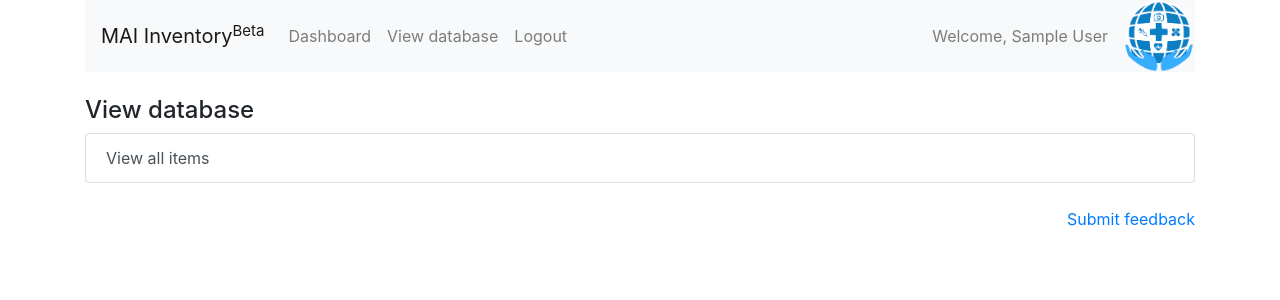
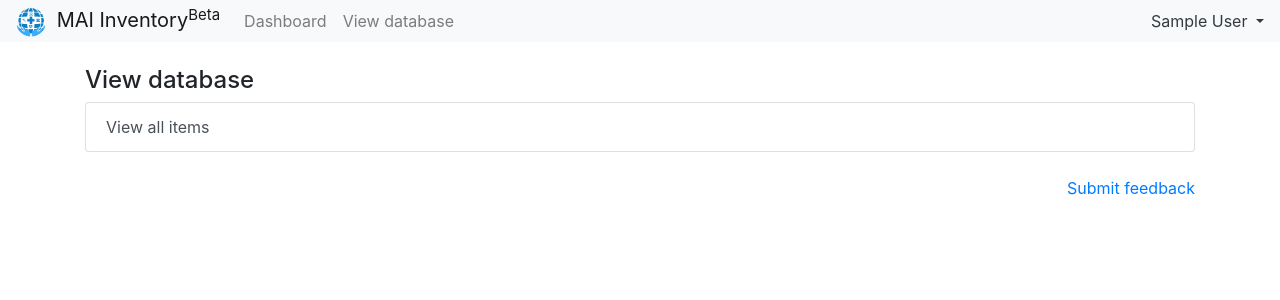
Before and after one commit to Talal-A/mai-inventory-mgr, a Flask app: page /view in a window 1280 px wide. Shown: the top 300 px of the page. Run offline with Flask 2, Linux system fonts and the light colour scheme; the visitor is signed in with stand-in values (Sample User, id 1); data that the repository does not hold is empty; some libraries are stand-ins or nearby versions.

Commit message:
[mai29] Updated header styling

```diff
--- a/app/templates/base.html
+++ b/app/templates/base.html
@@ -15,13 +15,11 @@
     <link href="https://fonts.googleapis.com/icon?family=Material+Icons" rel="stylesheet">
 
   </head>
+  {% include "navbar.html" %}
   <body>
     <div class="container">
-      {% include "navbar.html" %}
-
       {% block body %}
       {% endblock %}
-
       <!-- Optional JavaScript -->
       <!-- jQuery first, then Popper.js, then Bootstrap JS -->
       <script src="https://code.jquery.com/jquery-3.4.1.slim.min.js" integrity="sha384-J6qa4849blE2+poT4WnyKhv5vZF5SrPo0iEjwBvKU7imGFAV0wwj1yYfoRSJoZ+n" crossorigin="anonymous"></script>
@@ -33,4 +31,5 @@
       </footer>
     </div> <!-- /container -->
   </body>
+  {% include "footer.html" %}
 </html>
--- a/app/templates/navbar.html
+++ b/app/templates/navbar.html
@@ -1,34 +1,31 @@
-<style>
-  #nav-profile {
-    margin-right: 15px;
-  }
+<nav class="navbar navbar-light navbar-expand-lg bg-light sticky-top mb-4 pr-0 pt-0 pb-0">
+  <a class="navbar-brand" href="/">
+    <img src='/static/mai_logo.png' alt="Avatar" style="border-radius: 50%;height:30px;margin-right:5px;"/>
+    MAI Inventory<sup>Beta</sup></a>
+  <button class="navbar-toggler" type="button" data-toggle="collapse" data-target="#navbarSupportedContent" aria-controls="navbarSupportedContent" aria-expanded="false" aria-label="Toggle navigation">
+    <span class="navbar-toggler-icon"></span>
+  </button>
 
-  #nav-image {
-    display: inline-block;
-    width: 72px;
-    height: 72px;
-    background: no-repeat url("/static/mai_logo.png") center/cover;
-  }
-</style>
-
-<nav class="navbar navbar-light navbar-expand-lg bg-light sticky-top mb-4 pr-0 pt-0 pb-0">
-
-  <a class="navbar-brand" href="/">MAI Inventory<sup>Beta</sup></a>
-  <div class="collapse navbar-collapse">
-    <div class="nav navbar-nav mr-auto">
-      <a class="nav-item nav-link" href="/dashboard">Dashboard</a>
-      <a class="nav-item nav-link" href="/view">View database</a>
-      {% if USER.is_authenticated %}
-        <a class="nav-item nav-link" href="/logout">Logout</a>
-      {% endif %}
-
-    </div>
+  <div class="collapse navbar-collapse" id="navbarSupportedContent">
+    <ul class="navbar-nav mr-auto">
+      <li class="nav-item">
+        <a class="nav-item nav-link" href="/dashboard">Dashboard</a>
+      </li>
+      <li class="nav-item">
+        <a class="nav-item nav-link" href="/view">View database</a>
+      </li>
+    </ul>
     {% if USER.is_authenticated %}
-      <div id="nav-profile" class="d-flex justify-content-end navbar-text"> Welcome,&nbsp;{{USER.name}}</div>
+    <div class="nav-item dropdown">
+      <a class="nav-link dropdown-toggle text-dark" href="#" id="navbarDropdown" role="button" data-toggle="dropdown" aria-haspopup="true" aria-expanded="false">
+          {{USER.name}}
+      </a>
+      <div class="dropdown-menu dropdown-menu-right" aria-labelledby="navbarDropdown">
+        <a class="dropdown-item" href="/logout">Logout</a>
+      </div>
+  </div>
     {% else %}
-      <a class="nav-item nav-link" href="/login">Login</a>
-    {% endif %}
-
-    <div id="nav-image" class="navbar-brand-image"></div>
+    <a href="/login" class="btn btn-outline-success my-2 my-sm-0" style="margin-right:5px">Login</a>
+  {% endif %}
   </div>
 </nav>
```
Also changed, not shown: app/templates/footer.html (added).
